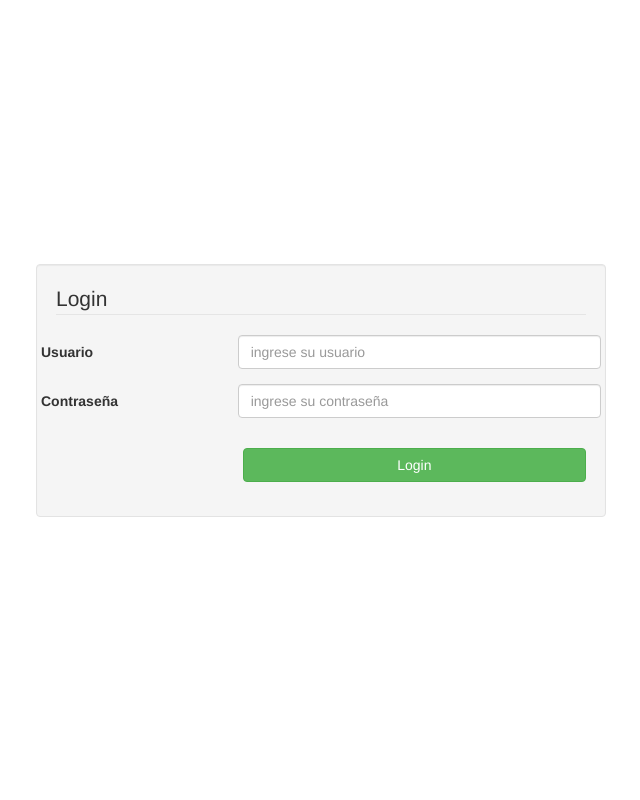
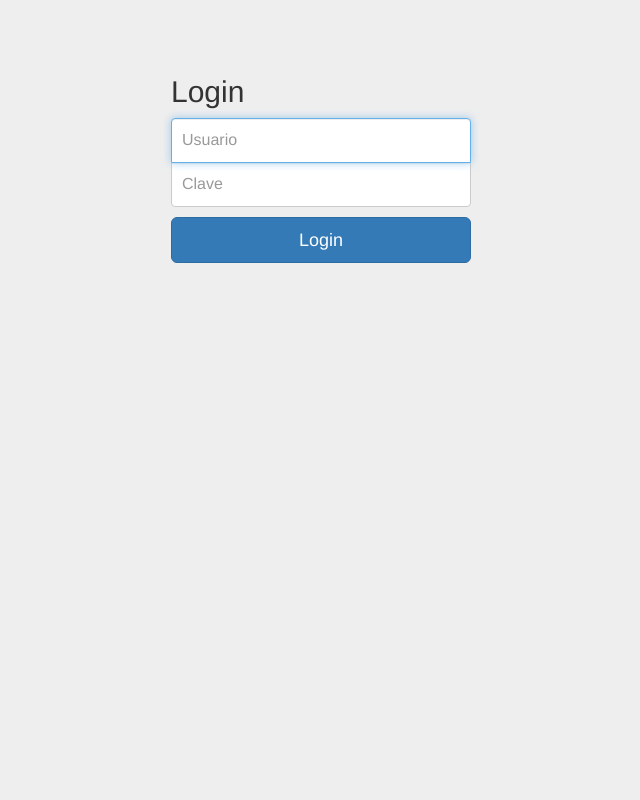
Before and after one commit to sebajax/sis_maletas, a CodeIgniter app: page /database/ in a window 1280 px wide. Shown: the whole page, without its empty margins (319-959 px from the left). Run offline with CodeIgniter, Linux system fonts and the light colour scheme.

Commit message:
Cambiar front end de login. #25
Cambiar front end de login. #25

```diff
--- a/application/views/login_view.php
+++ b/application/views/login_view.php
@@ -7,15 +7,45 @@
     <?php require_once "assets/header/header.php"; ?>
 
     <style>
-        html, body, .container-table {
-            height: 100%;
+        body {
+          padding-top: 40px;
+          padding-bottom: 40px;
+          background-color: #eee;
         }
-        .container-table {
-            display: table;
+
+        .form-signin {
+          max-width: 330px;
+          padding: 15px;
+          margin: 0 auto;
         }
-        .vertical-center-row {
-            display: table-cell;
-            vertical-align: middle;
+        .form-signin .form-signin-heading,
+        .form-signin .checkbox {
+          margin-bottom: 10px;
+        }
+        .form-signin .checkbox {
+          font-weight: normal;
+        }
+        .form-signin .form-control {
+          position: relative;
+          height: auto;
+          -webkit-box-sizing: border-box;
+             -moz-box-sizing: border-box;
+                  box-sizing: border-box;
+          padding: 10px;
+          font-size: 16px;
+        }
+        .form-signin .form-control:focus {
+          z-index: 2;
+        }
+        .form-signin input[type="text"] {
+          margin-bottom: -1px;
+          border-bottom-right-radius: 0;
+          border-bottom-left-radius: 0;
+        }
+        .form-signin input[type="password"] {
+          margin-bottom: 10px;
+          border-top-left-radius: 0;
+          border-top-right-radius: 0;
         }
     </style>
 
@@ -61,53 +91,18 @@
 
 </head>
 <body>
-<div class="container container-table">
-    <div class="row vertical-center-row">
-        <div class="col-sm-offset-3 col-lg-6 col-sm-6 well">
-        <legend>Login</legend>
-        <?php
-        $attributes = array("class" => "form-horizontal", "id" => "loginform", "name" => "loginform");
-        echo form_open("login/index", $attributes);
-        ?>
-
-        <fieldset>
-            <div class="form-group">
-                <div class="row colbox">
-                    <div class="col-lg-4 col-sm-4">
-                        <label for="usuario" class="control-label">Usuario</label>
-                    </div>
-                    <div class="col-lg-8 col-sm-8">
-                        <input id="usuario" name="usuario" placeholder="ingrese su usuario" type="text" class="form-control" />
-                        <span id='usuario_error' class="text-danger"></span>
-                    </div>
-                </div>
-            </div>
-
-            <div class="form-group">
-                <div class="row colbox">
-                    <div class="col-lg-4 col-sm-4">
-                        <label for="clave" class="control-label">Contraseña</label>
-                    </div>
-                    <div class="col-lg-8 col-sm-8">
-                        <input id="clave" name="clave" placeholder="ingrese su contraseña" type="password" class="form-control" />
-                        <span id='clave_error' class="text-danger"></span>
-                    </div>
-                </div>
-            </div>
-
-            <div class="form-group">
-                <div id="alert_placeholder"></div>
-            </div>
-
-            <div class="form-group">
-            <div class="col-sm-offset-4 col-lg-8 col-sm-8 text-left">
-                <input id="btn_login" name="btn_login" type="button" class="btn btn-large btn-block btn-success" value="Login" onclick="login();" />
-            </div>
-            </div>
-        </fieldset>
-        <?php echo form_close(); ?>
-        </div>
-    </div>
-</div>
+  <body>
+    <div class="container">
+      <form class="form-signin">
+        <h2 class="form-signin-heading">Login</h2>
+        <label for="usuario" class="sr-only">Usuario</label>
+        <input type="text" id="usuario" class="form-control" placeholder="Usuario" required autofocus>
+        <span id='usuario_error' class="text-danger"></span>
+        <label for="clave" class="sr-only">Clave</label>
+        <input type="password" id="clave" class="form-control" placeholder="Clave" required>
+        <span id='clave_error' class="text-danger"></span>
+        <button id="btn_login" class="btn btn-lg btn-primary btn-block" type="button" onclick="login();">Login</button>
+      </form>
+    </div> <!-- /container -->
 </body>
 </html>
--- a/assets/css/estilo.css
+++ b/assets/css/estilo.css
@@ -1,3 +1,6 @@
+body {
+    background-color: #eee;
+}
 .colbox {
     margin-left: 0px;
     margin-right: 0px;
```
